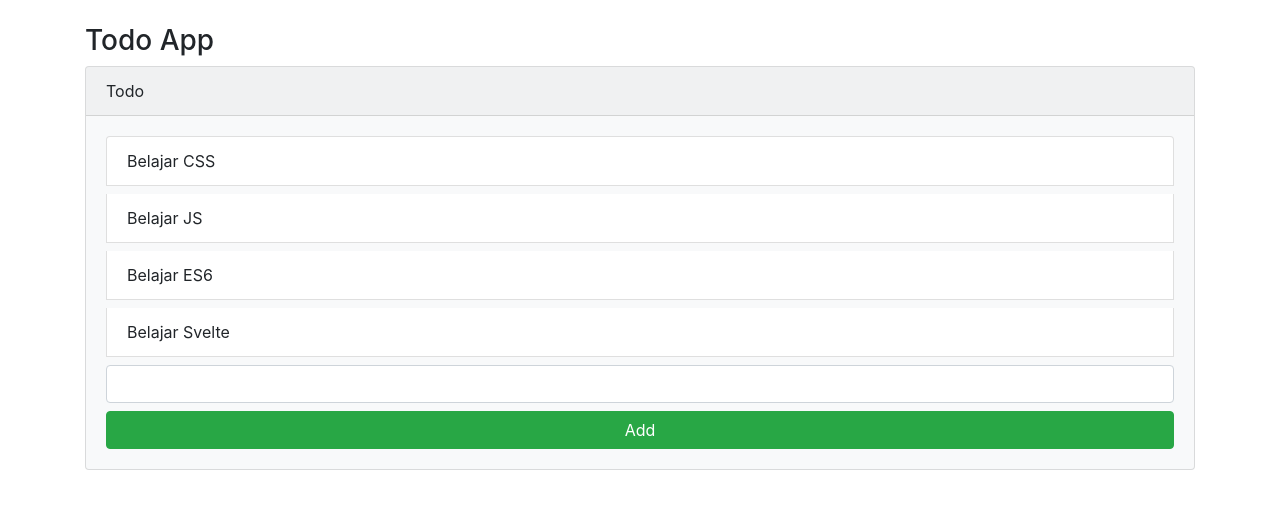
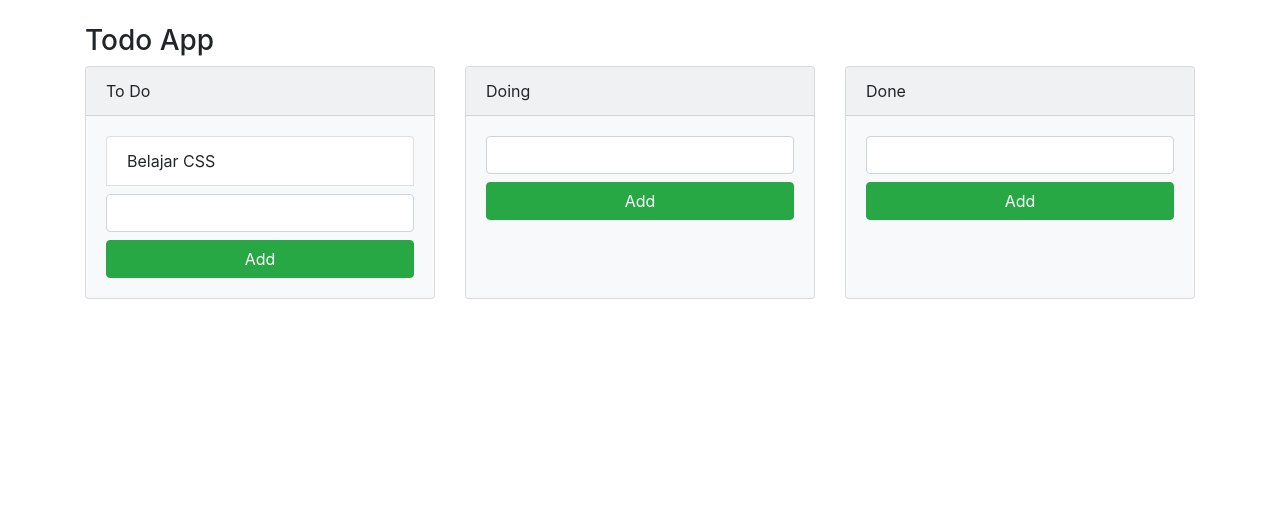
Before and after one commit to fahmiauliarahman/svelte-todo-app, a Svelte app: page / in a window 1280 px wide. Shown: the top 508 px of the page. Built offline with nearby package versions, Linux system fonts and the light colour scheme.

Commit message:
create card component

```diff
--- a/src/App.svelte
+++ b/src/App.svelte
@@ -1,54 +1,23 @@
 <script>
-  import TodoCard from "./TodoCard.svelte";
-  let cards = [
+  import CardList from "./CardList.svelte";
+  let todoCards = [
     {
       todo: "Belajar CSS",
       list: "task",
     },
-    {
-      todo: "Belajar JS",
-      list: "task",
-    },
-    {
-      todo: "Belajar ES6",
-      list: "task",
-    },
-    {
-      todo: "Belajar Svelte",
-      list: "task",
-    },
   ];
-  let todo = "";
 
-  function handleAddCard() {
-    cards = [...cards, { todo, list: "task" }];
-    console.log(`${todo} successfully added.`);
-    todo = "";
-  }
+  let doingCards = [];
+  let doneCards = [];
 </script>
 
 <div class="container my-3">
   <h3>Todo App</h3>
 
   <div class="card-deck">
-    <div class="card bg-light">
-      <div class="card-header">Todo</div>
-      <div class="card-body">
-        <ul class="list-group">
-          {#each cards as card}
-            <TodoCard content={card.todo} />
-          {/each}
-          <input
-            type="text"
-            name="todo-input"
-            class="form-control mb-2"
-            id="todo-input"
-            bind:value={todo}
-          />
-          <button on:click={handleAddCard} class="btn btn-success">Add</button>
-        </ul>
-      </div>
-    </div>
+    <CardList cards={todoCards} listName="To Do" />
+    <CardList cards={doingCards} listName="Doing" />
+    <CardList cards={doneCards} listName="Done" />
   </div>
 </div>
 
--- /dev/null
+++ b/src/CardList.svelte
@@ -0,0 +1,29 @@
+<script>
+  import TodoCard from "./TodoCard.svelte";
+  export let cards, listName;
+  let todo = "";
+  function handleAddCard() {
+    cards = [...cards, { todo, list: "task" }];
+    console.log(`${todo} successfully added.`);
+    todo = "";
+  }
+</script>
+
+<div class="card bg-light">
+  <div class="card-header">{listName}</div>
+  <div class="card-body">
+    <ul class="list-group">
+      {#each cards as card}
+        <TodoCard content={card.todo} />
+      {/each}
+      <input
+        type="text"
+        name="todo-input"
+        class="form-control mb-2"
+        id="todo-input"
+        bind:value={todo}
+      />
+      <button on:click={handleAddCard} class="btn btn-success">Add</button>
+    </ul>
+  </div>
+</div>
```
